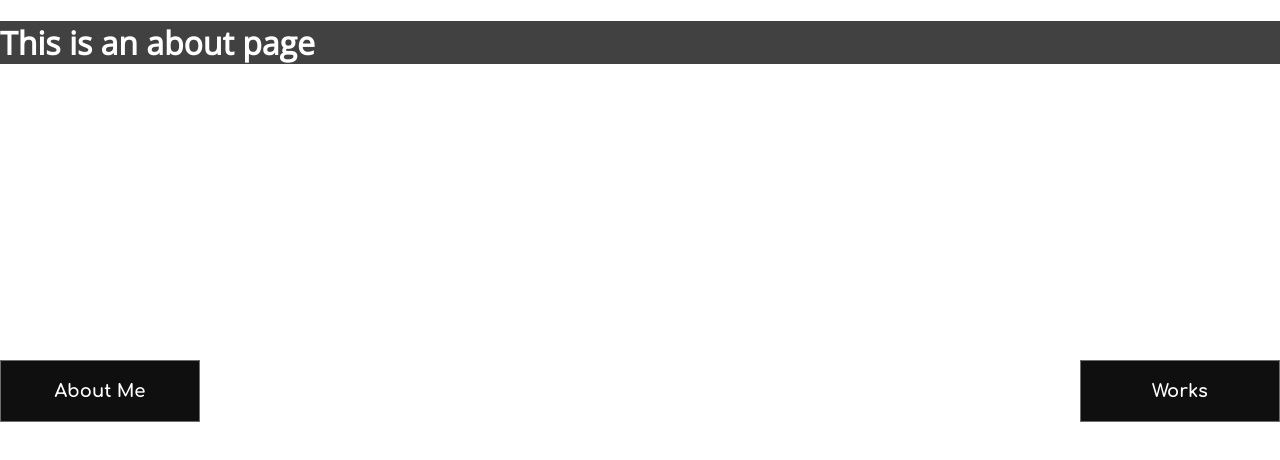
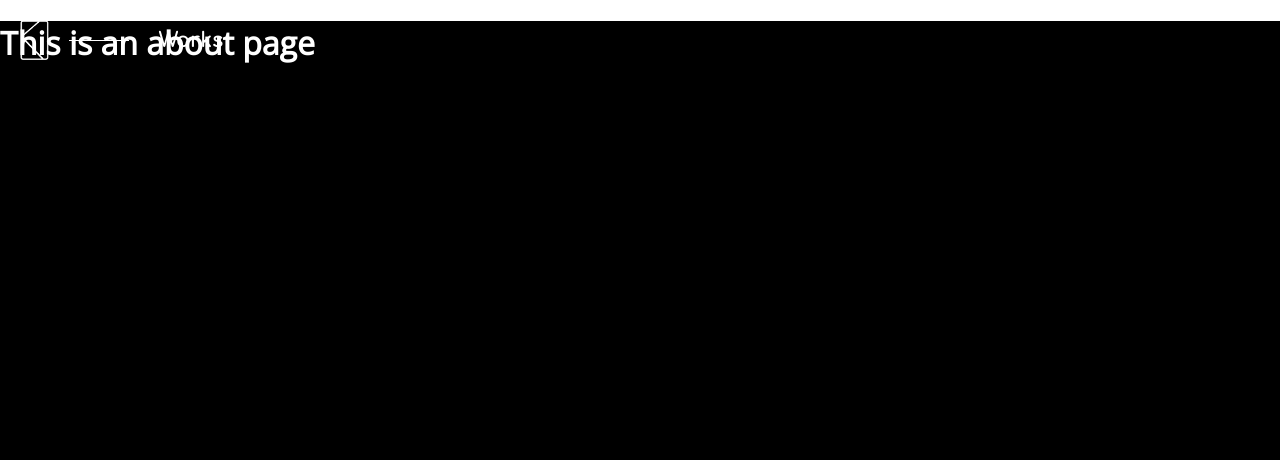
Before and after one commit to kofoworola/kofo, a Vue app: page /about in a window 1280 px wide. Shown: the top 460 px of the page. Built offline with nearby package versions, Linux system fonts and the light colour scheme; a web font is replaced by a local one.

Commit message:
done animated entry

```diff
--- a/src/App.vue
+++ b/src/App.vue
@@ -1,12 +1,31 @@
 <template>
-  <div id="app">
-      <site-menu></site-menu>
-    <router-view/>
-  </div>
+    <div id="app">
+        <transition name="fade">
+            <site-menu v-if="route === 'home'"></site-menu>
+            <div class="top-menu" v-else>
+                <router-link to="/" class="top-menu__home">
+                    <img src="./assets/logo.png"/>
+                </router-link>
+                <router-link to="/about" class="top-menu__link" v-if="route === 'works'">
+                    About
+                </router-link>
+                <router-link to="/works" class="top-menu__link" v-if="route === 'about'">
+                    Works
+                </router-link>
+            </div>
+        </transition>
+        <router-view></router-view>
+    </div>
 </template>
 <script>
     import SiteMenu from "./components/SiteMenu";
+
     export default {
-        components: {SiteMenu}
+        components: {SiteMenu},
+        computed: {
+            route() {
+                return this.$route.name;
+            }
+        }
     }
 </script>
--- a/src/styles/_animations.scss
+++ b/src/styles/_animations.scss
@@ -15,3 +15,27 @@
     border-color: white;
   }
 }
+
+
+@keyframes slide-in-left {
+  0% {
+    @include prefix(transform, translateX(-100px), webkit)
+
+  }
+  100% {
+    @include prefix(transform, translateX(0), webkit)
+
+  }
+}
+
+
+@keyframes slide-in-right {
+  0% {
+    @include prefix(transform, translateX(100px), webkit)
+
+  }
+  100% {
+    @include prefix(transform, translateX(0), webkit)
+
+  }
+}
--- /dev/null
+++ b/src/styles/_helpers.scss
@@ -0,0 +1,8 @@
+@mixin prefix($property, $value, $prefixes: ()) {
+  @each $prefix in $prefixes {
+    #{'-' + $prefix + '-' + $property}: $value;
+  }
+
+  // Output standard non-prefixed declaration
+  #{$property}: $value;
+}
--- /dev/null
+++ b/src/styles/_transitions.scss
@@ -0,0 +1,8 @@
+
+
+.fade-enter-active, .fade-leave-active {
+  transition: opacity .5s;
+}
+.fade-enter, .fade-leave-to /* .fade-leave-active below version 2.1.8 */ {
+  opacity: 0;
+}
--- a/src/styles/components/_menu.scss
+++ b/src/styles/components/_menu.scss
@@ -11,20 +11,16 @@
     width: 200px;
     display: block;
     box-sizing: border-box;
-    padding: 20px 30px;
     text-decoration: none;
-    font-family: $font-accent;
-    color: white;
     text-align: center;
     border: solid $color-border-grey 1px;
     background-size: 200% 100%;
-    font-size: large;
-    font-weight: bold;
     transition: all 0.3s;
 
     &:first-child {
-      background-image: linear-gradient(to right, white 50%, #0f0f0f 50%);
+      background-image: linear-gradient(to right, white 50%, black 50%);
       background-position-x: 100%;
+      animation: slide-in-left 0.5s cubic-bezier(0.250, 0.460, 0.450, 0.940) both;
 
       &:hover {
         background-position-x: 0;
@@ -32,22 +28,71 @@
     }
 
     &:last-child {
-      background-image: linear-gradient(to left, white 50%, #0f0f0f 50%);
+      background-image: linear-gradient(to left, white 50%, black 50%);
       background-position-x: 0;
+      animation: slide-in-right 0.5s cubic-bezier(0.250, 0.460, 0.450, 0.940) both;
 
       &:hover {
         background-position: 100%;
       }
     }
-    a{
+
+    a {
+      display: block;
+      box-sizing: border-box;
+      padding: 20px 30px;
+      font-family: $font-accent;
+      text-align: center;
+      font-size: large;
+      font-weight: bold;
       color: white;
       text-decoration: none;
       transition: color 0.3s;
     }
-    &:hover{
-      a{
+
+    &:hover {
+      a {
         color: black;
       }
     }
   }
 }
+
+.top-menu {
+  display: flex;
+  align-items: center;
+  position: fixed;
+  top: 20px;
+  left: 20px;
+  right: 20px;
+
+  .top-menu__home {
+    display: inline-block;
+    height: 40px;
+    margin-right: 110px;
+
+    img {
+      height: 100%;
+      width: auto;
+    }
+
+    &::after {
+      content: "";
+      background-color: white;
+      position: absolute;
+      width: 60px;
+      height: 1px;
+      top: 50%;
+      margin-left: 20px;
+    }
+  }
+
+  .top-menu__link {
+    font-size: 1.3em;
+    font-weight: bold;
+    font-family: $font-accent;
+    color: white;
+    text-decoration: none;
+  }
+
+}
--- a/src/styles/main.scss
+++ b/src/styles/main.scss
@@ -2,15 +2,21 @@
 
 //Vendors
 @import "~@fortawesome/fontawesome-free/css/all.css";
+
+//Helpers
+@import "helpers";
 
 @import "variables";
 @import "base";
 
 //Animations
 @import "animations";
+@import "transitions";
 
 //Components
 @import "components/menu";
 
 //Pages
-@import "pages/home";
+@import "pages/home",
+"pages/works",
+"pages/about";
--- /dev/null
+++ b/src/styles/pages/_about.scss
@@ -0,0 +1,4 @@
+.about{
+  background-color: black;
+  min-height: 100vh;
+}
--- /dev/null
+++ b/src/styles/pages/_works.scss
@@ -0,0 +1,6 @@
+.works {
+  min-height: 100vh;
+  padding: 30px;
+  background-color: black;
+
+}
--- a/src/views/Works.vue
+++ b/src/views/Works.vue
@@ -1,10 +1,17 @@
 <template>
+    <div class="works" v-on:scroll.native="scrollMethod">
 
+    </div>
 </template>
 
 <script>
     export default {
-        name: "Works"
+        name: "Works",
+        methods: {
+            scrollMethod(){
+                console.log("Scrolling")
+            }
+        }
     }
 </script>
 
```
